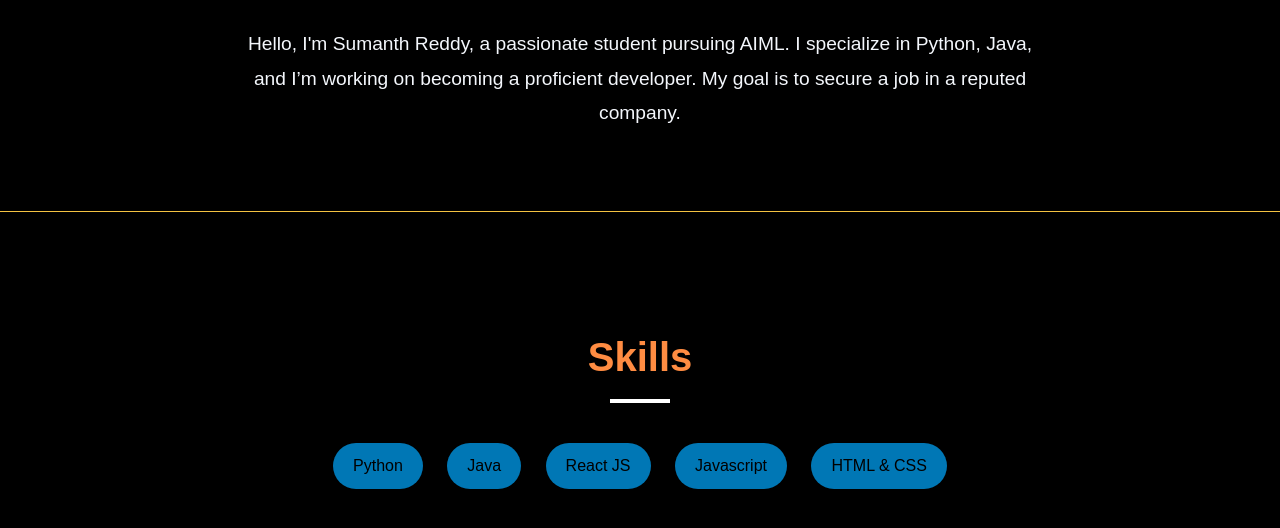
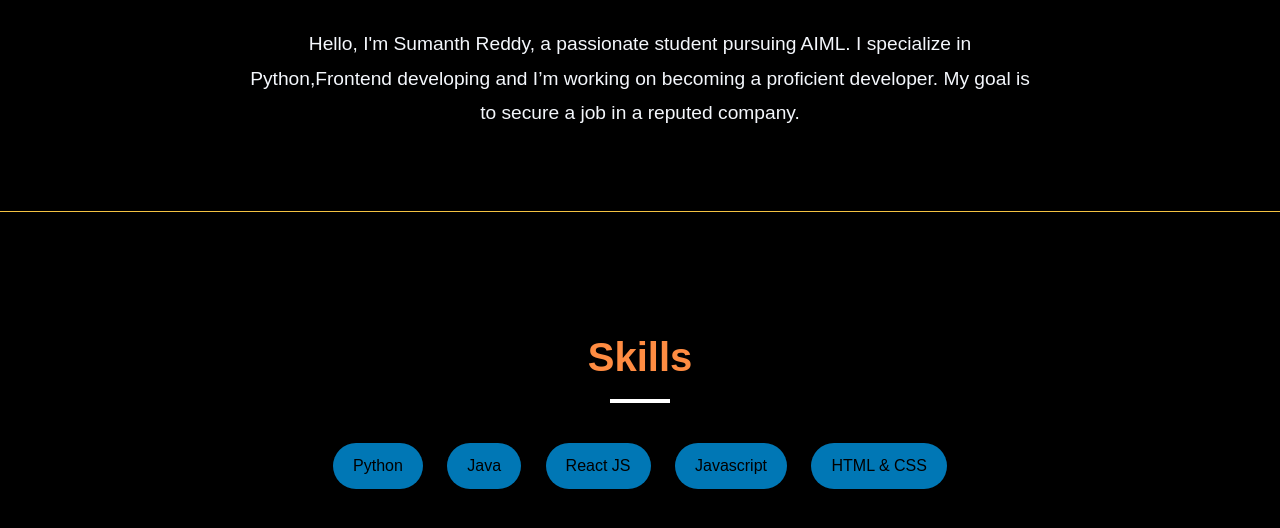
Before and after one commit to Sumanth415/Portfolio, a plain HTML site: page index.html in a window 1280 px wide. Shown: the part 414-942 px from the top of the page. Drawn offline with Linux system fonts and the light colour scheme.

Commit message:
Update index.html

```diff
--- a/index.html
+++ b/index.html
@@ -30,7 +30,7 @@
     <section id="about">
         <div class="container">
             <h2>About Me</h2>
-            <p>Hello, I'm Sumanth Reddy, a passionate student pursuing AIML. I specialize in Python, Java, and I’m working on becoming a proficient developer. My goal is to secure a job in a reputed company.</p>
+            <p>Hello, I'm Sumanth Reddy, a passionate student pursuing AIML. I specialize in Python,Frontend developing and I’m working on becoming a proficient developer. My goal is to secure a job in a reputed company.</p>
         </div>
     </section>
 
```
